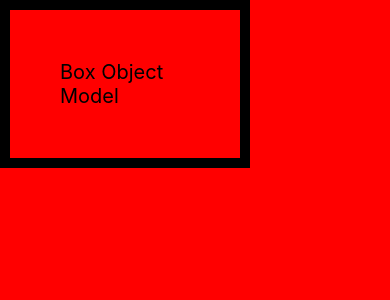
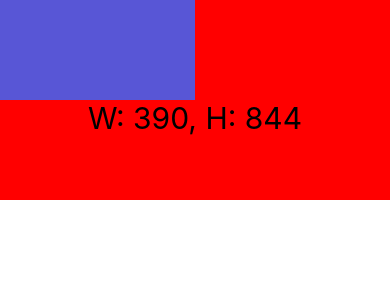
Before and after one commit to pmpeloc/01-counter-app, a React Native app: screen / in a window 390 px wide. Shown: the top 300 px of the page. Built offline with nearby package versions, Linux system fonts and the light colour scheme.

Commit message:
feat: useWindowDimensions added

```diff
--- a/App.tsx
+++ b/App.tsx
@@ -1,11 +1,11 @@
 import React from 'react';
 import { SafeAreaView } from 'react-native';
-import { BoxObjectModelScreen } from './src/screens';
+import { DimensionsScreen } from './src/screens';
 
 const App = () => {
   return (
     <SafeAreaView style={{ flex: 1 }}>
-      <BoxObjectModelScreen />
+      <DimensionsScreen />
     </SafeAreaView>
   );
 };
--- /dev/null
+++ b/src/screens/DimensionsScreen.tsx
@@ -0,0 +1,39 @@
+import React from 'react';
+import { StyleSheet, Text, useWindowDimensions, View } from 'react-native';
+
+// const { width, height } = Dimensions.get('window');
+
+export const DimensionsScreen = () => {
+  const { width, height } = useWindowDimensions();
+  return (
+    <View>
+      <View style={styles.container}>
+        <View style={{ ...styles.cajaMorada, width: width * 0.5 }} />
+        <View style={styles.cajaNaranja} />
+        <Text style={styles.title}>
+          W: {width}, H: {height}
+        </Text>
+      </View>
+    </View>
+  );
+};
+
+const styles = StyleSheet.create({
+  container: {
+    width: '100%',
+    height: 200,
+    backgroundColor: 'red',
+  },
+  cajaMorada: {
+    backgroundColor: '#5856d6',
+    // width: '50%',
+    height: '50%',
+  },
+  cajaNaranja: {
+    backgroundColor: '#f0a23b',
+  },
+  title: {
+    fontSize: 30,
+    textAlign: 'center',
+  },
+});
--- a/src/screens/index.ts
+++ b/src/screens/index.ts
@@ -1,3 +1,4 @@
 export * from './HolaMundoScreen';
 export * from './CounterScreen';
 export * from './BoxObjectModelScreen';
+export * from './DimensionsScreen';
```
